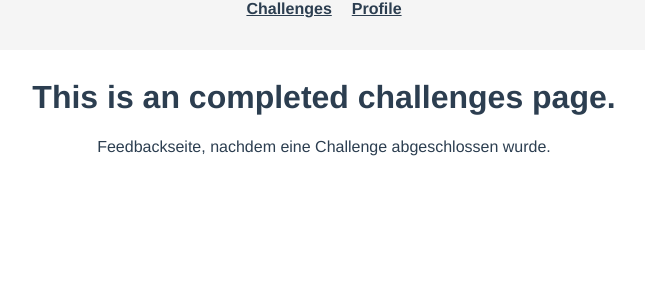
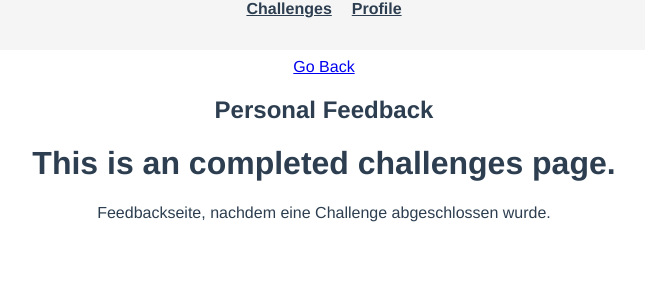
Before and after one commit to raphaelreimann/littlesmiles, a Vue app: page /challenge/completed in a window 1280 px wide. Shown: the top 300 px of the page, without its empty margins (316-961 px from the left). Built offline with nearby package versions, Linux system fonts and the light colour scheme.

Commit message:
Tim Test

```diff
--- a/src/views/Challenge.vue
+++ b/src/views/Challenge.vue
@@ -1,9 +1,13 @@
 <template>
   <div class="challenge_detail">
     <h1>{{ challenge.title}}</h1>
-  <h2 class="subtitle">{{ challenge.subtitle}}</h2>
-  <div class="description">{{ challenge.description}}</div>
-  <div class="category">{{ challenge.category}}</div>
+    <h2 class="subtitle">{{ challenge.subtitle}}</h2>
+    <div class="description">{{ challenge.description}}</div>
+    <div class="category">{{ challenge.category}}</div>
+    <div class="actions">
+      <router-link :to="{ name: 'challengeCompleted', params: { id: challenge.id }}">Complete</router-link>
+      <router-link :to="{ name: 'challengeRejected', params: { id: challenge.id }}">Reject</router-link>
+    </div>
   </div>
 </template>
 
--- a/src/views/ChallengeCompleted.vue
+++ b/src/views/ChallengeCompleted.vue
@@ -1,5 +1,10 @@
 <template>
   <div class="challenge_completed">
+    <div class="nav">
+      <router-link to="/">Go Back</router-link>
+      <h2>Personal Feedback</h2>
+
+    </div>
     <h1>This is an completed challenges page.</h1>
     <p>Feedbackseite, nachdem eine Challenge abgeschlossen wurde.</p>
   </div>
--- a/src/views/ChallengeRejected.vue
+++ b/src/views/ChallengeRejected.vue
@@ -1,5 +1,5 @@
 <template>
   <div class="challenge_rejected">
-    <h1>This is an about challenges</h1>
+    <h1>This is an rejected challenges page.</h1>
   </div>
 </template>
```
